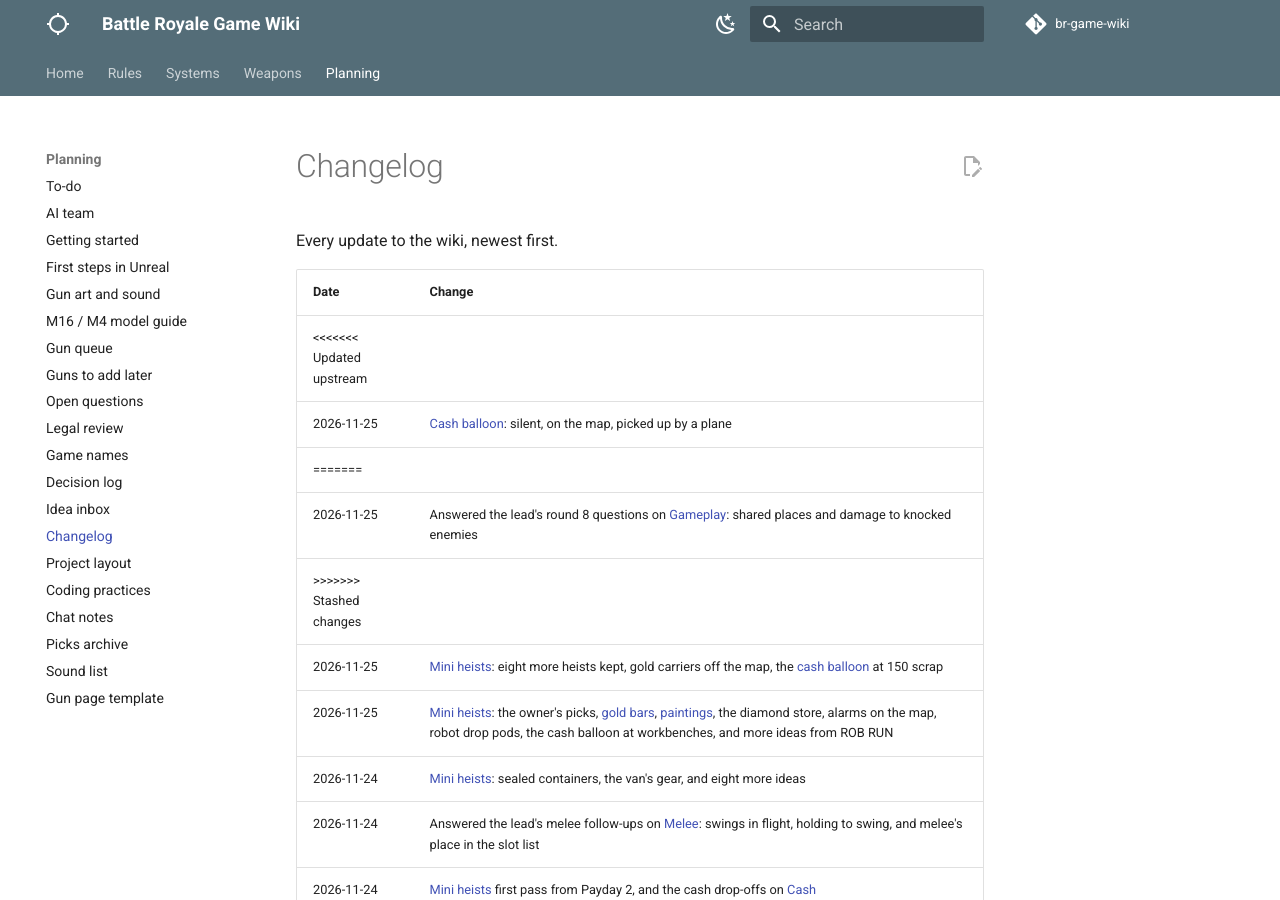
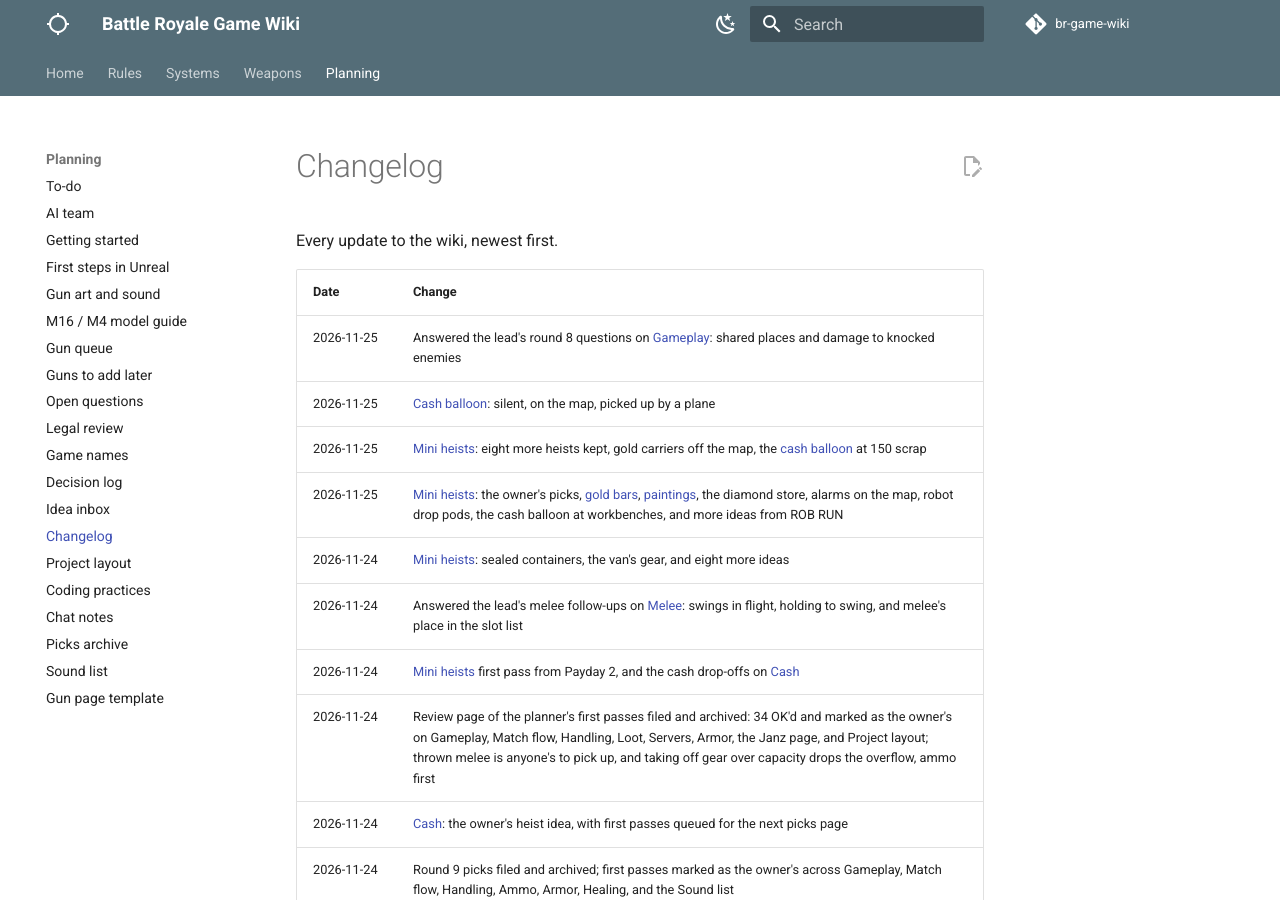
Before and after one commit to DerrickSpartan1/br-game-wiki, an MkDocs documentation site: the page built from docs/planning/changelog.md, in a window 1280 px wide and 900 px high. Built offline with MkDocs 1.6.1 and Material for MkDocs 9.7.7, drawn with Linux system fonts in a browser that asks for light colours; comment, search, counter and statistics services are not loaded.

Commit message:
Planner check-in: fix merge markers left in the last check-in (changelog, decision log, To-do)
Co-Authored-By: Claude Opus 5.5 <noreply@anthropic.com>

```diff
--- a/docs/planning/changelog.md
+++ b/docs/planning/changelog.md
@@ -4,11 +4,8 @@ Every update to the wiki, newest first.
 
 | Date | Change |
 | --- | --- |
-<<<<<<< Updated upstream
+| 2026-11-25 | Answered the lead's round 8 questions on [Gameplay](../systems/gameplay.md#knockdowns-revives): shared places and damage to knocked enemies |
 | 2026-11-25 | [Cash balloon](../systems/match-flow.md#mini-heists): silent, on the map, picked up by a plane |
-=======
-| 2026-11-25 | Answered the lead's round 8 questions on [Gameplay](../systems/gameplay.md#knockdowns-revives): shared places and damage to knocked enemies |
->>>>>>> Stashed changes
 | 2026-11-25 | [Mini heists](../systems/match-flow.md#mini-heists): eight more heists kept, gold carriers off the map, the [cash balloon](../systems/crafting.md#what-a-workbench-makes) at 150 scrap |
 | 2026-11-25 | [Mini heists](../systems/match-flow.md#mini-heists): the owner's picks, [gold bars](../systems/match-flow.md#gold-bars), [paintings](../systems/match-flow.md#paintings), the diamond store, alarms on the map, robot drop pods, the cash balloon at workbenches, and more ideas from ROB RUN |
 | 2026-11-24 | [Mini heists](../systems/match-flow.md#mini-heists): sealed containers, the van's gear, and eight more ideas |
```
Also changed, not shown: docs/planning/decisions.md (+1 -4 lines), docs/planning/to-do.md (+1 -5 lines).
